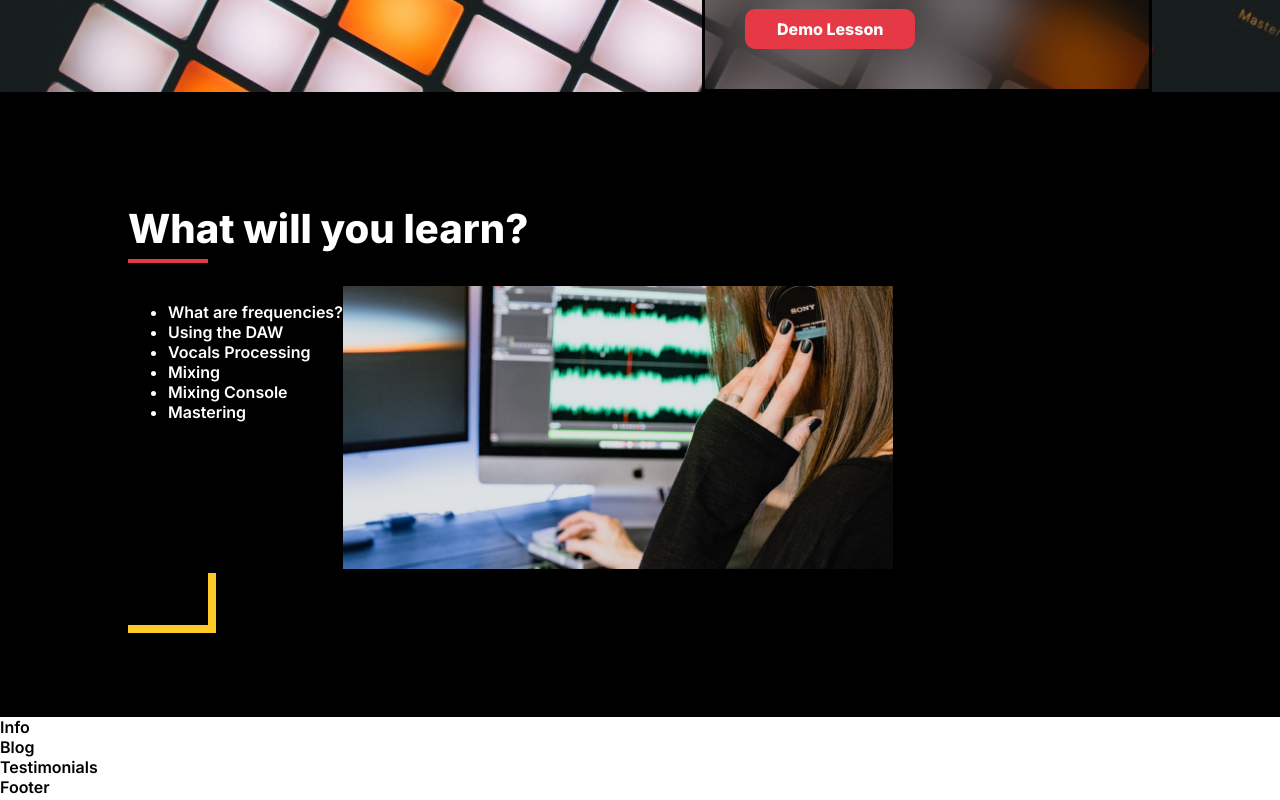
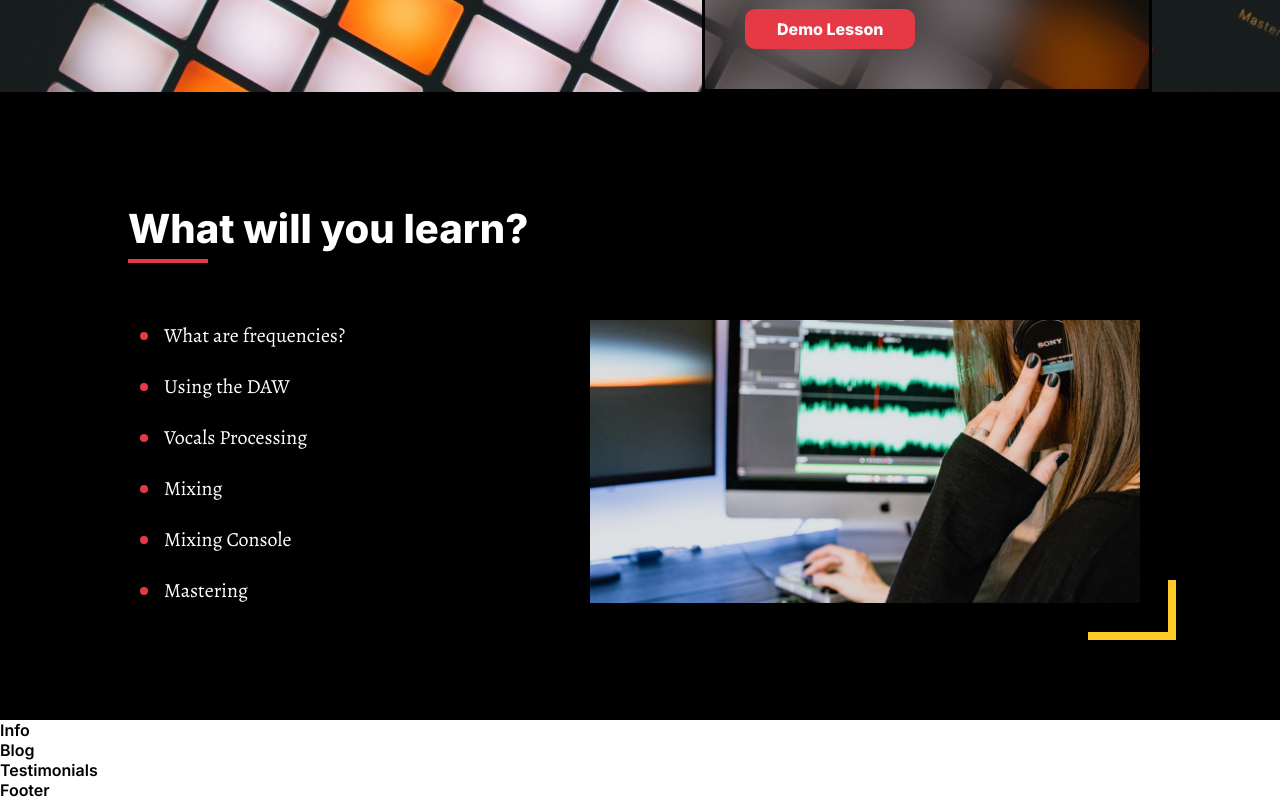
Before and after one commit to bhuwan070/SoundDesignReact, a React (Vite) app: page / in a window 1280 px wide. Shown: the part 708-1508 px from the top of the page. Built offline with nearby package versions, Linux system fonts and the light colour scheme.

Commit message:
My Second Commit

```diff
--- a/src/Components/Topics/Topics.css
+++ b/src/Components/Topics/Topics.css
@@ -2,3 +2,46 @@
     width: 550px;
     object-fit: cover;
 }
+
+#topics .topics-list {
+    list-style: none;
+    margin: 0;
+    padding: 0;
+    margin-left: 24px;
+}
+
+#topics .topics-list li {
+    font-family: "Alegreya";
+    font-weight: 400;
+    font-size: 20px;
+    margin: 24px 0;
+    position: relative;
+}
+
+#topics .topics-list li::before {
+    content: "";
+    position: absolute;
+    background: var(--red-color);
+    width: 8px;
+    height: 8px;
+    border-radius: 50%;
+    left: -24px;
+    top: 50%;
+    transform: translateY(-50%);
+}
+
+#topics .content-container{
+    justify-content: space-between;
+    align-items: center;
+    padding: 12px;
+}
+
+#topics .wrapper {
+    position: relative;
+}
+
+#topics .bg-element-1 {
+    position: absolute;
+    right: -24px;
+    bottom: 0;
+}
--- a/src/Components/Topics/Topics.jsx
+++ b/src/Components/Topics/Topics.jsx
@@ -10,7 +10,7 @@ const Topics = () => {
       <div className="wrapper">
         <h2>What will you learn?</h2>
         <div className="content-container">
-          <ul>
+          <ul className='topics-list'>
             <li onMouseEnter={() => setCurrentImage(frequencies)}>What are frequencies?</li>
             <li onMouseEnter={() => setCurrentImage(daw)}>Using the DAW</li>
             <li onMouseEnter={() => setCurrentImage(vocalsProcessing)}>Vocals Processing</li>
```
